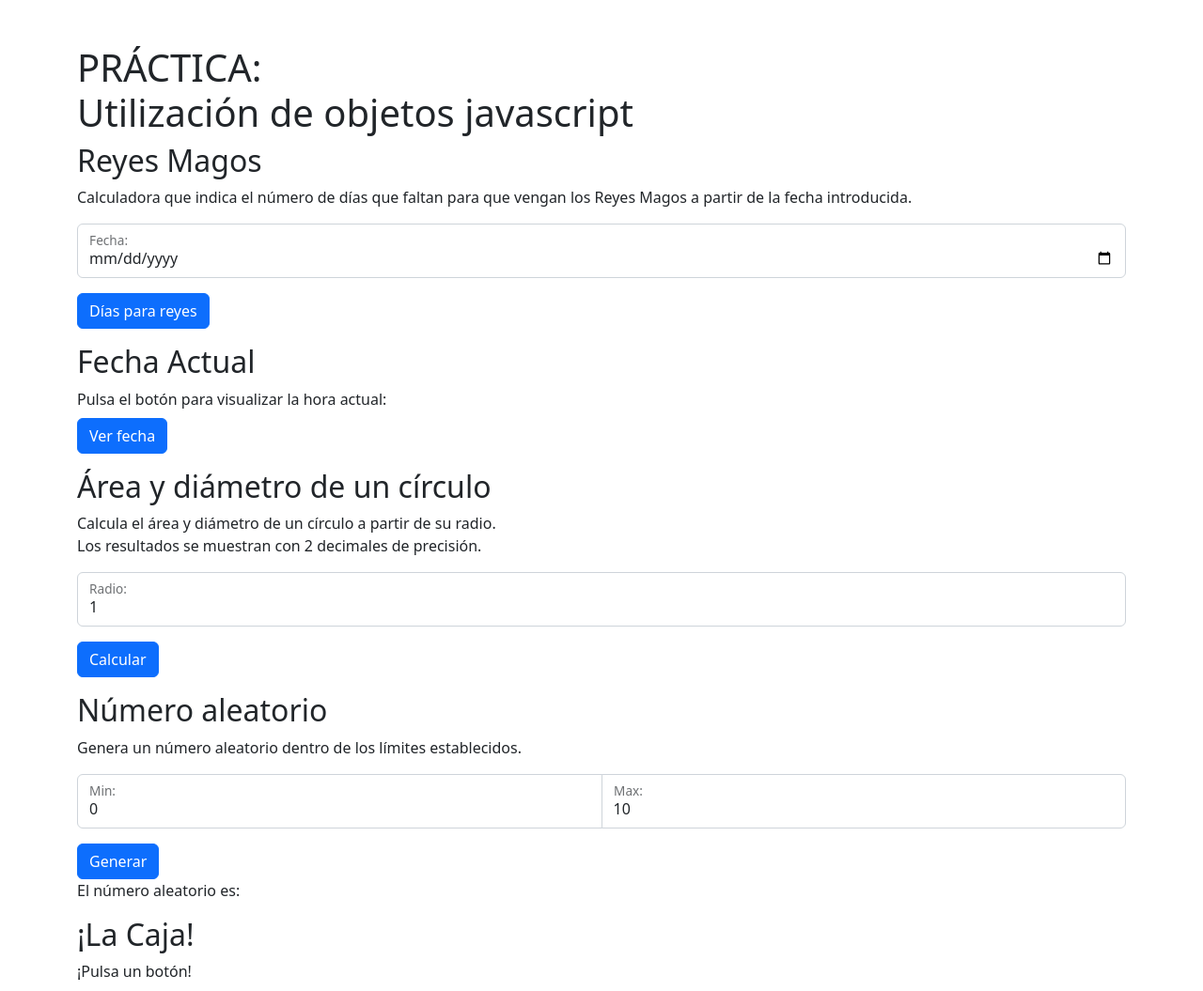
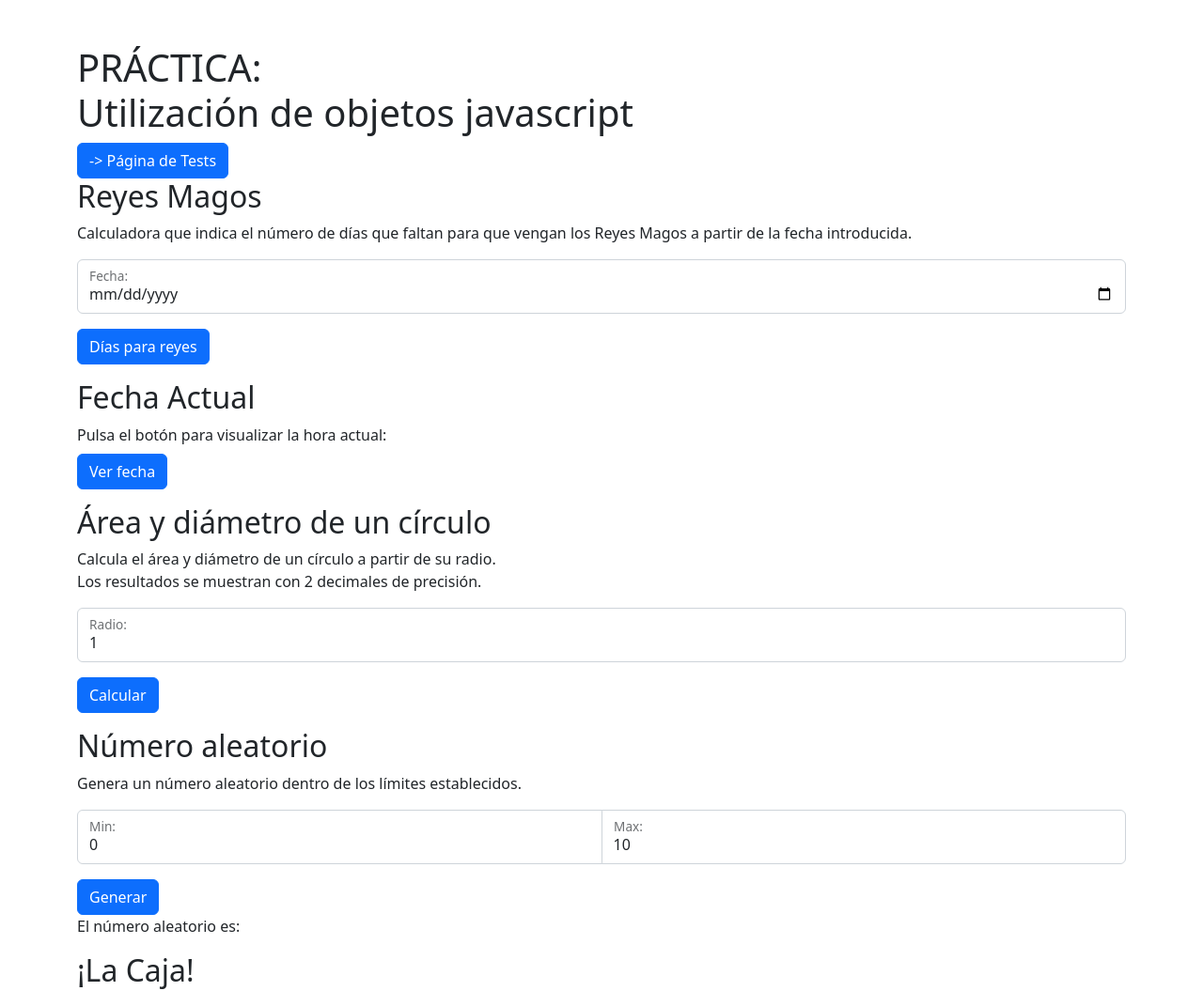
Before and after one commit to DWEC-2022-23/ut03_practica_objetos_predefinidos-pan-narrans, a plain HTML site: page index.html in a window 1280 px wide. Shown: the top 1055 px of the page at 94% size. Drawn offline with nearby package versions, Linux system fonts and the light colour scheme.

Commit message:
Añadido link a página de tests

```diff
--- a/index.html
+++ b/index.html
@@ -16,6 +16,9 @@
 
 <body class="container my-5">
   <h1>PRÁCTICA: <br> Utilización de objetos javascript</h1>
+
+  <a href="./tests/index.html"
+     class="btn btn-primary">-> Página de Tests</a>
 
   <!-- REYES MAGOS -->
   <h2>Reyes Magos</h2>
```
